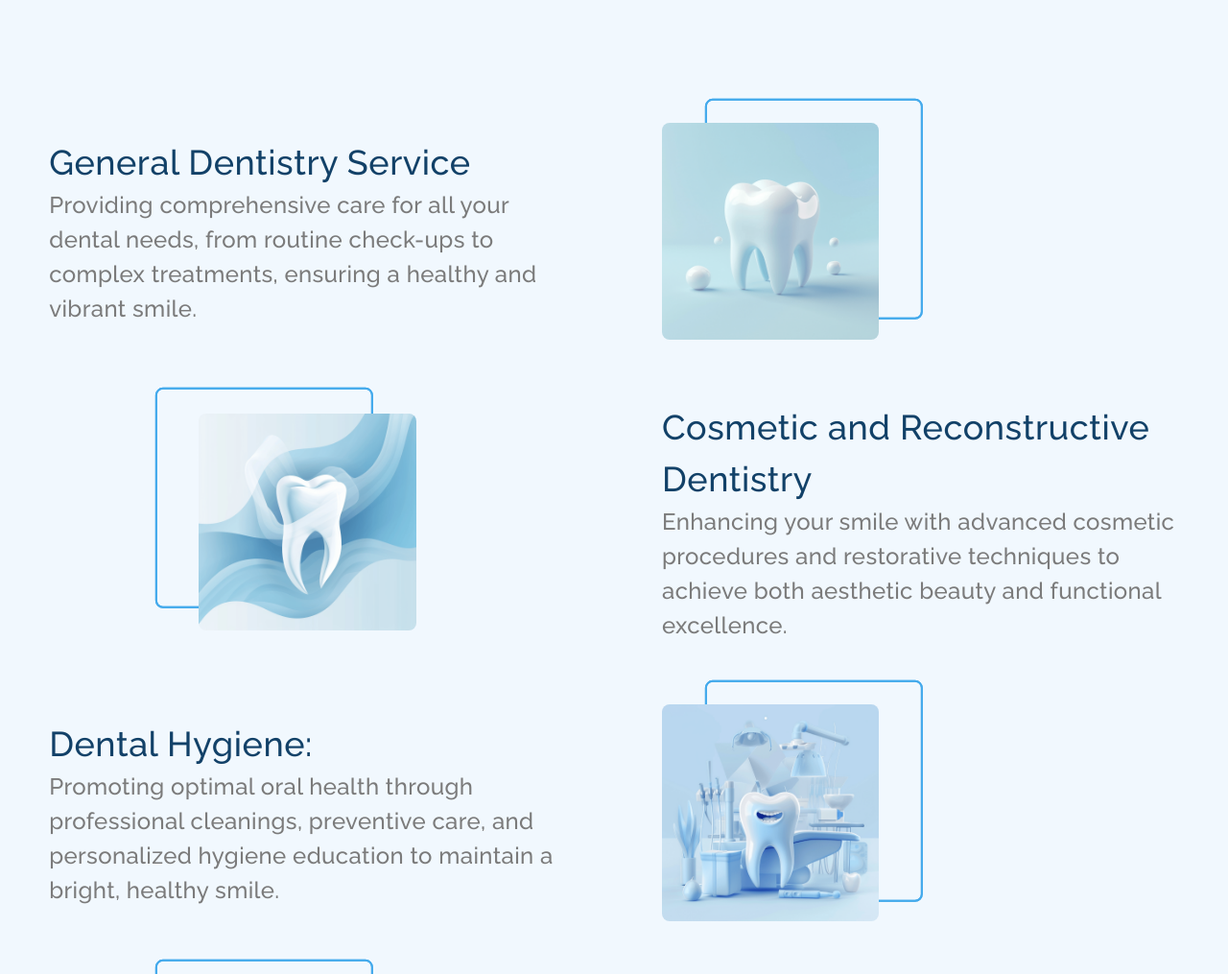
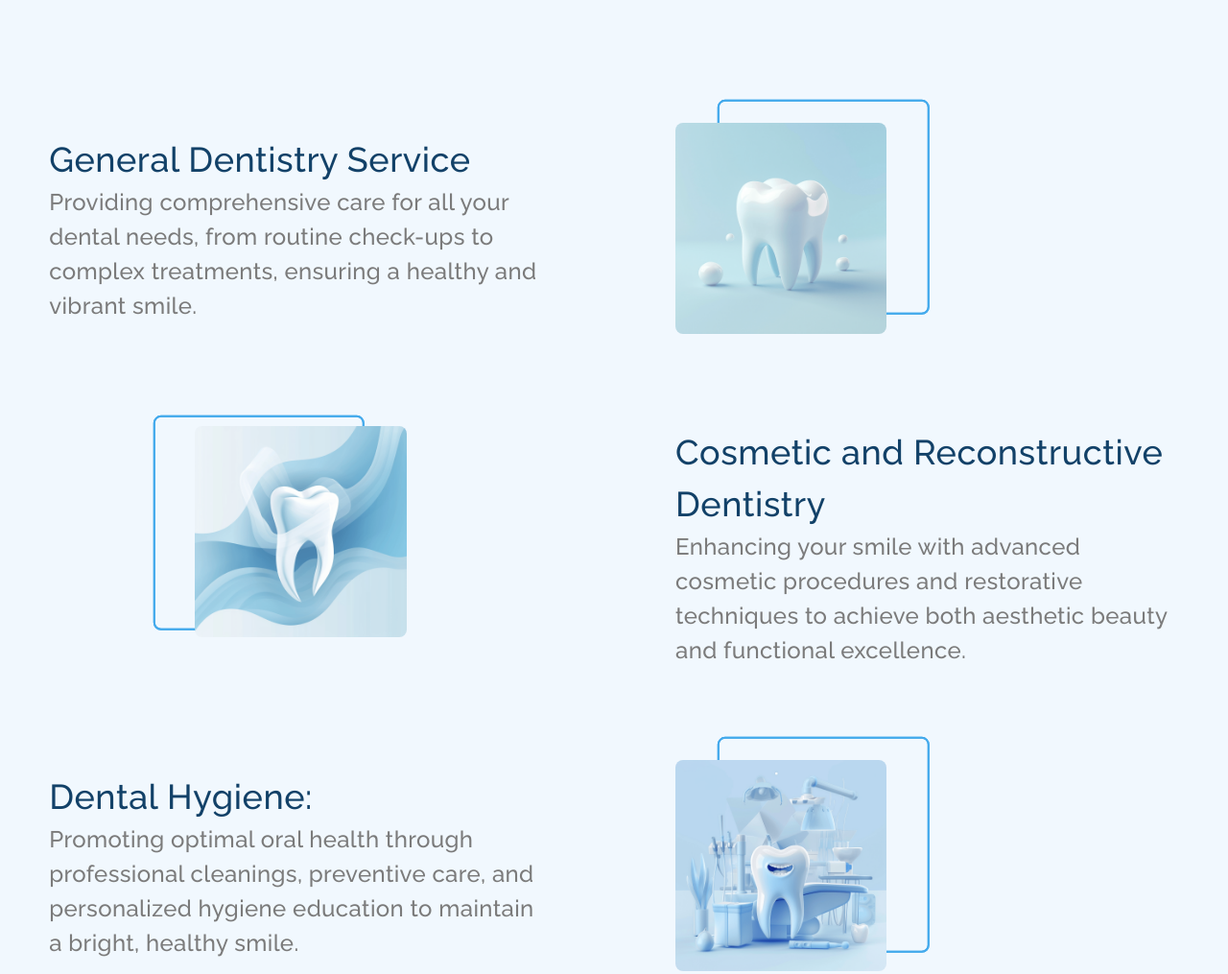
Before and after one commit to inarey/Dentista, a website: page index.html in a window 1280 px wide. Shown: the part 900-1915 px from the top of the page at 96% size. Drawn offline with Linux system fonts and the light colour scheme.

Commit message:
Fixing the grid layout in services section

```diff
--- a/SASS/common.scss
+++ b/SASS/common.scss
@@ -1,7 +1,9 @@
 .grid {
   display: grid;
-  column-gap: 6.25rem;
-  row-gap: 4rem;
+}
+
+.grid--1-col {
+  grid-template-columns: repeat(1fr, 1fr);
 }
 
 .grid--2-cols {
--- a/SASS/general.scss
+++ b/SASS/general.scss
@@ -151,6 +151,16 @@
   margin: auto 0;
 }
 
+.service {
+  display: flex;
+  flex-direction: column;
+  gap: 6rem;
+}
+
+.service-group {
+  column-gap: 8rem;
+}
+
 .service-text-box {
   align-content: center;
 }
@@ -177,7 +187,7 @@
   position: relative;
   display: flex;
   align-items: center;
-  justify-content: center;
+  justify-content: left;
 }
 
 .service-img-box::before,
@@ -197,6 +207,7 @@
   padding-bottom: 100%;
   border: 2px solid $clr-primary-500;
   z-index: -1;
+  margin-bottom: 10px;
 }
 
 .service-img-right::before,
@@ -210,6 +221,7 @@
   width: 42%;
   //420/1000 *100
   border-radius: 8px;
+  display: block;
 }
 
 .service-img img {
--- a/index.html
+++ b/index.html
@@ -63,8 +63,9 @@
 
       <!--Start of Service Section  -->
       <section class="services-section">
-        <div class="service container grid grid--2-cols grid-center-v">
+        <div class="service container">
           <!-- Services 1 -->
+          <div class="service-group grid grid--2-cols">
             <div class="service-text-box">
               <h2 class="service-title">General Dentistry Service</h2>
               <p class="service-description">
@@ -73,49 +74,57 @@
                 vibrant smile.
               </p>
             </div>
-          <div class="service-img-box service-img">
-            <img src="/assets/generalDentistry.png" alt="a photo of a tooth" />
+            <div class="service-img-box service-img margin-right">
+              <img
+                src="/assets/generalDentistry.png"
+                alt="a photo of a tooth"
+              />
+            </div>
           </div>
 
           <!-- Services 2 -->
-
+          <div class="service-group grid grid--2-cols">
             <div
-            class="service-img-box service-img grid--right service-img-right"
+              class="service-img-box service-img grid--right service-img-right margin-left"
             >
               <img src="/assets/reconstructive.png" alt="a photo of a tooth" />
             </div>
 
             <div class="service-text-box">
-            <h2 class="service-title">Cosmetic and Reconstructive Dentistry</h2>
+              <h2 class="service-title">
+                Cosmetic and Reconstructive Dentistry
+              </h2>
               <p class="service-description">
                 Enhancing your smile with advanced cosmetic procedures and
                 restorative techniques to achieve both aesthetic beauty and
                 functional excellence.
               </p>
             </div>
+          </div>
 
           <!-- Services 3-->
-
+          <div class="service-group grid grid--2-cols">
             <div class="service-text-box">
               <h2 class="service-title">Dental Hygiene:</h2>
               <p class="service-description">
                 Promoting optimal oral health through professional cleanings,
-              preventive care, and personalized hygiene education to maintain a
-              bright, healthy smile.
+                preventive care, and personalized hygiene education to maintain
+                a bright, healthy smile.
               </p>
             </div>
 
-          <div class="service-img-box service-img">
+            <div class="service-img-box service-img margin-right">
               <img
                 src="/assets/dentalHygiene.png"
                 alt="a photo showing how to clean teeth"
               />
             </div>
+          </div>
 
           <!-- Services 4 -->
-
+          <div class="service-group grid grid--2-cols">
             <div
-            class="service-img-box service-img grid--right service-img-right"
+              class="service-img-box service-img grid--right service-img-right margin-left"
             >
               <img
                 src="/assets/dentalEmergency.png"
@@ -132,12 +141,13 @@
               </p>
             </div>
           </div>
+        </div>
       </section>
       <!-- End of Service Section -->
 
       <!-- Start of Information Section -->
       <div class="info-section">
-        <div class="info-title">
+        <div class="info -title">
           <h2>Information</h2>
           <p>
             Our clinic is conveniently located with ample parking and is fully
```
Also changed, not shown: css/common.css, css/general.css, 2 other files. Lines whose indentation alone changed are shown as unchanged.
